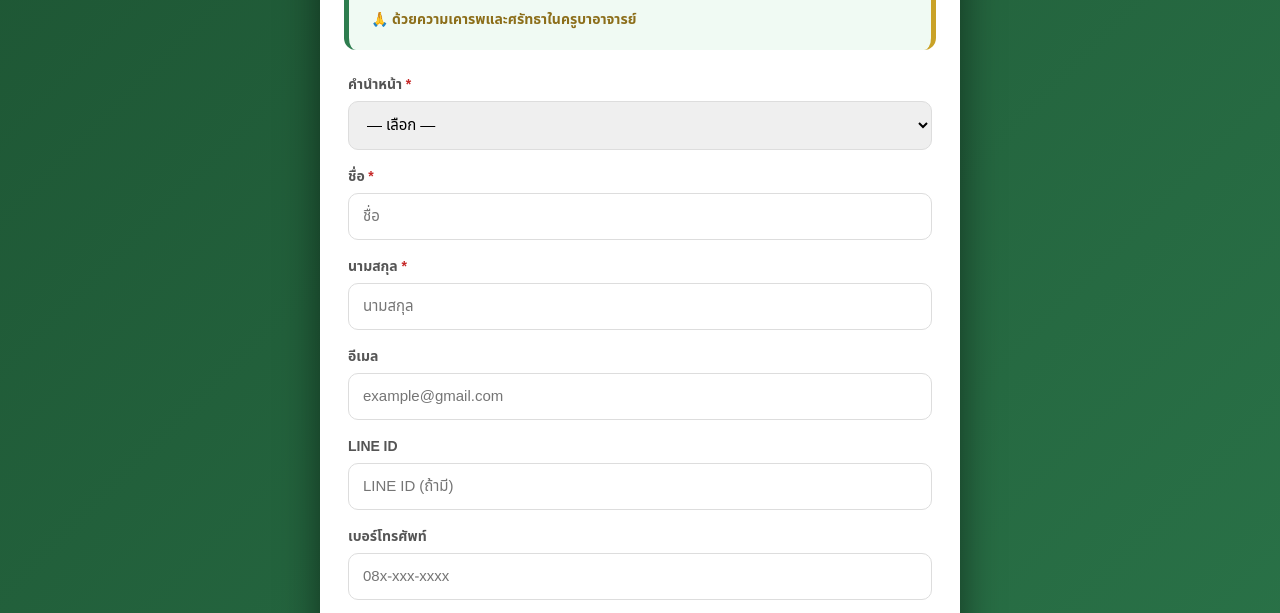
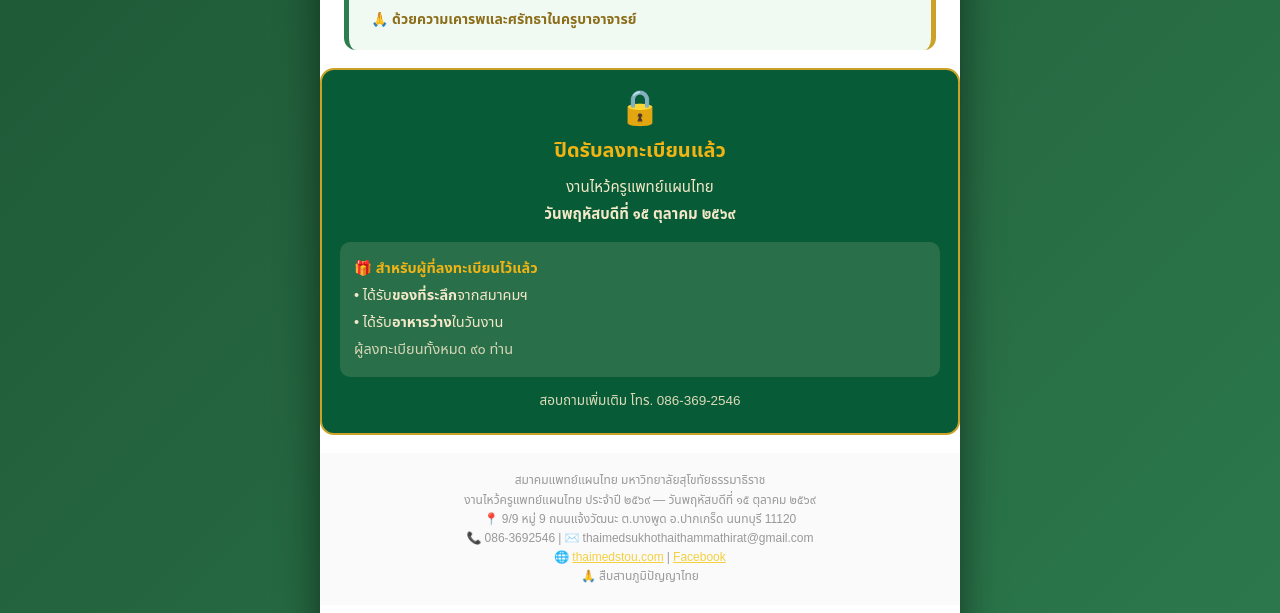
Before and after one commit to parinyaparsitsilsiri-sketch/jaturathat-registration, a plain HTML site: page waikru/index.html in a window 1280 px wide. Shown: the part 830-1443 px from the top of the page. Drawn offline with Linux system fonts and the light colour scheme.

Commit message:
ไหว้ครู: ปิดรับลงทะเบียน (90 ท่าน) + แจ้งของที่ระลึกและอาหารว่าง

```diff
--- a/waikru/index.html
+++ b/waikru/index.html
@@ -648,6 +648,40 @@ document.getElementById("registerForm").addEventListener("submit", async (e) =>
   }
 });
 
+/* ===== ปิดรับลงทะเบียนแล้ว (๑๓ ต.ค. ๖๙) ===== */
+(function () {
+  var CLOSED_HTML = [
+    '<div style="background:#075B36;color:#F3E8C8;border-radius:14px;padding:22px 18px;margin:18px 0;text-align:center;border:2px solid #C9A227">',
+    '<div style="font-size:34px;line-height:1">🔒</div>',
+    '<h2 style="margin:10px 0 6px;font-size:20px;color:#F0B414">ปิดรับลงทะเบียนแล้ว</h2>',
+    '<p style="margin:8px 0;font-size:15px;line-height:1.8">งานไหว้ครูแพทย์แผนไทย<br><strong>วันพฤหัสบดีที่ ๑๕ ตุลาคม ๒๕๖๙</strong></p>',
+    '<div style="background:rgba(243,232,200,.14);border-radius:10px;padding:14px;margin-top:14px;text-align:left;font-size:14.5px;line-height:1.85">',
+    '<strong style="color:#F0B414">🎁 สำหรับผู้ที่ลงทะเบียนไว้แล้ว</strong><br>',
+    '• ได้รับ<strong>ของที่ระลึก</strong>จากสมาคมฯ<br>',
+    '• ได้รับ<strong>อาหารว่าง</strong>ในวันงาน<br>',
+    '<span style="opacity:.85">ผู้ลงทะเบียนทั้งหมด ๙๐ ท่าน</span>',
+    '</div>',
+    '<p style="margin:14px 0 0;font-size:13.5px;opacity:.9">สอบถามเพิ่มเติม โทร. 086-369-2546</p>',
+    '</div>'
+  ].join('');
+
+  function closeForm() {
+    var form = document.getElementById('registerForm');
+    if (form) {
+      form.insertAdjacentHTML('beforebegin', CLOSED_HTML);
+      form.style.display = 'none';
+    }
+    var btn = document.getElementById('submitBtn');
+    if (btn) { btn.disabled = true; btn.textContent = '🔒 ปิดรับลงทะเบียนแล้ว'; }
+  }
+
+  if (document.readyState === 'loading') {
+    document.addEventListener('DOMContentLoaded', closeForm);
+  } else {
+    closeForm();
+  }
+})();
+
 </script>
 </body>
 </html>
```
